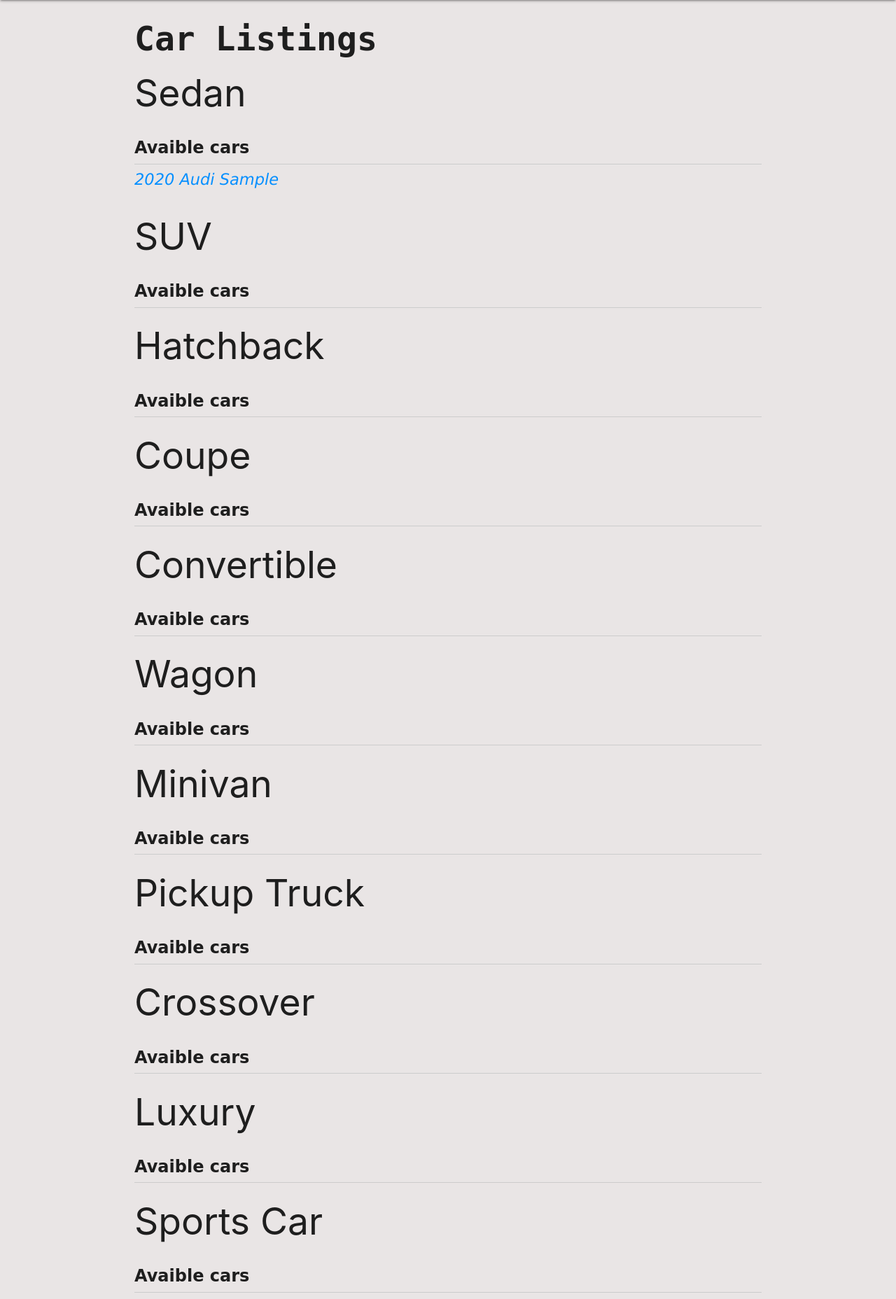
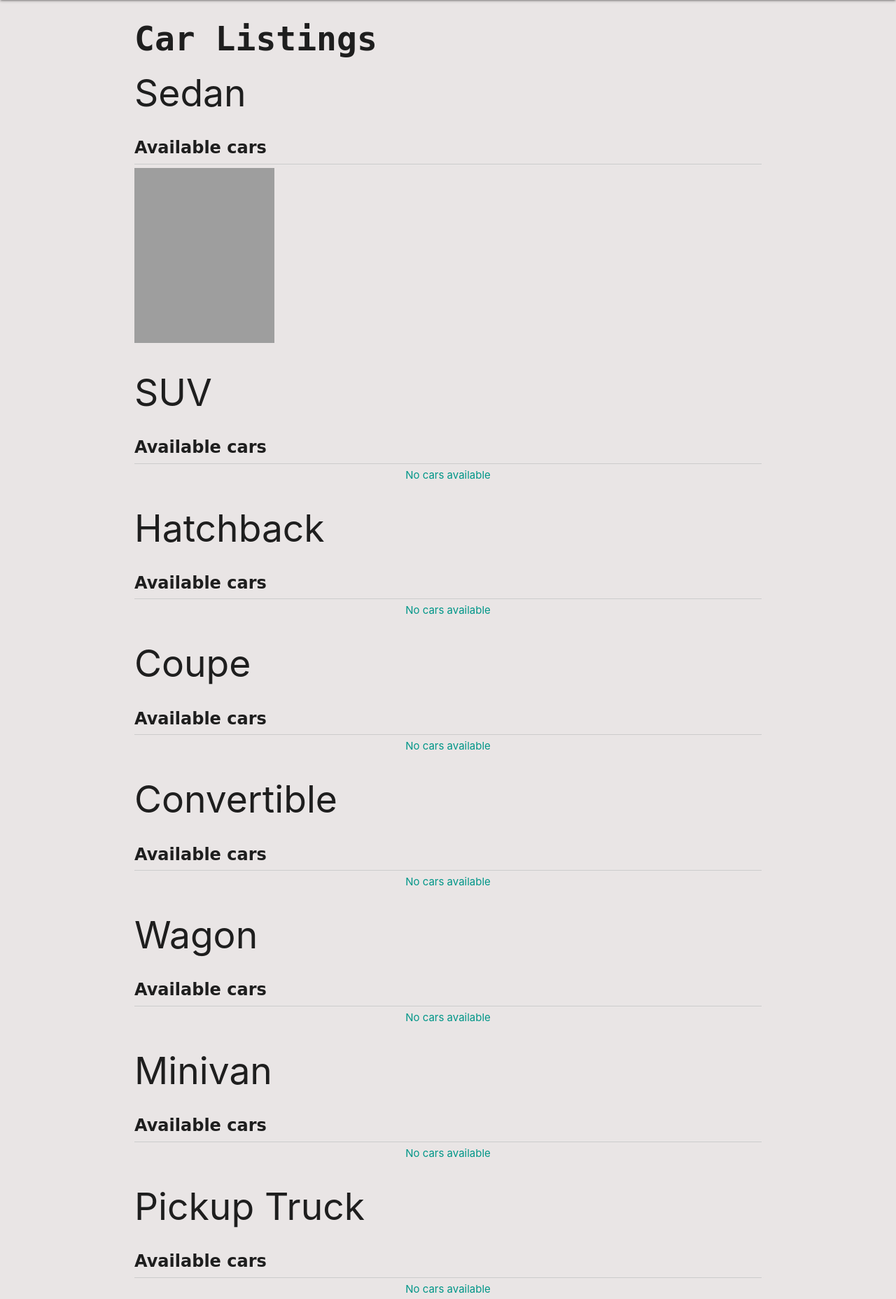
Before and after one commit to aaronfnp/wheelsanddeals, a Django app: page /cars/categories/ in a window 1280 px wide. Shown: the part 64-1920 px from the top of the page at 70% size. Run offline with Django 5.2, Linux system fonts and the light colour scheme; tables that the repository leaves empty hold one stand-in row (values such as "Sample post"); grey boxes are pictures that could not be loaded.

Commit message:
car market touched up more

```diff
--- a/main_app/templates/cars/index.html
+++ b/main_app/templates/cars/index.html
@@ -11,12 +11,21 @@
     <h1>Car Listings</h1>
     {% for category, cars in car_by_category %}
       <h2>{{ category }}</h2>
-      <h2 class="separated-h2">Avaible cars</h2>
+      <h2 class="separated-h2">Available cars</h2>
       <ul>
         {% for car in cars %}
-          <li>
-            <a href="{% url 'detail' car.id %}">{{ car.year }} {{ car.make }} {{ car.model }}</a>
-          </li>
+          {% if car.id %}
+            {% for photo in car.photo_set.all %}
+              <div class="photo-wrap">
+                <a href="{% url 'detail' car.id %}"><img class="photo-container" src="{{ photo.url }}" /></a>
+                <div class="photo-description"> ${{ car.price }}<br>{{ car.year }} {{ car.make }} {{ car.model }}</div>
+              </div>
+            {% endfor %}
+          {% else %}
+            <div class="teal-text center-align">No car ID provided</div>
+          {% endif %}
+        {% empty %}
+          <div class="teal-text center-align">No cars available</div>
         {% endfor %}
       </ul>
     {% endfor %}
```
Also changed, not shown: main_app/static/css/style.css (line endings or trailing spaces).
